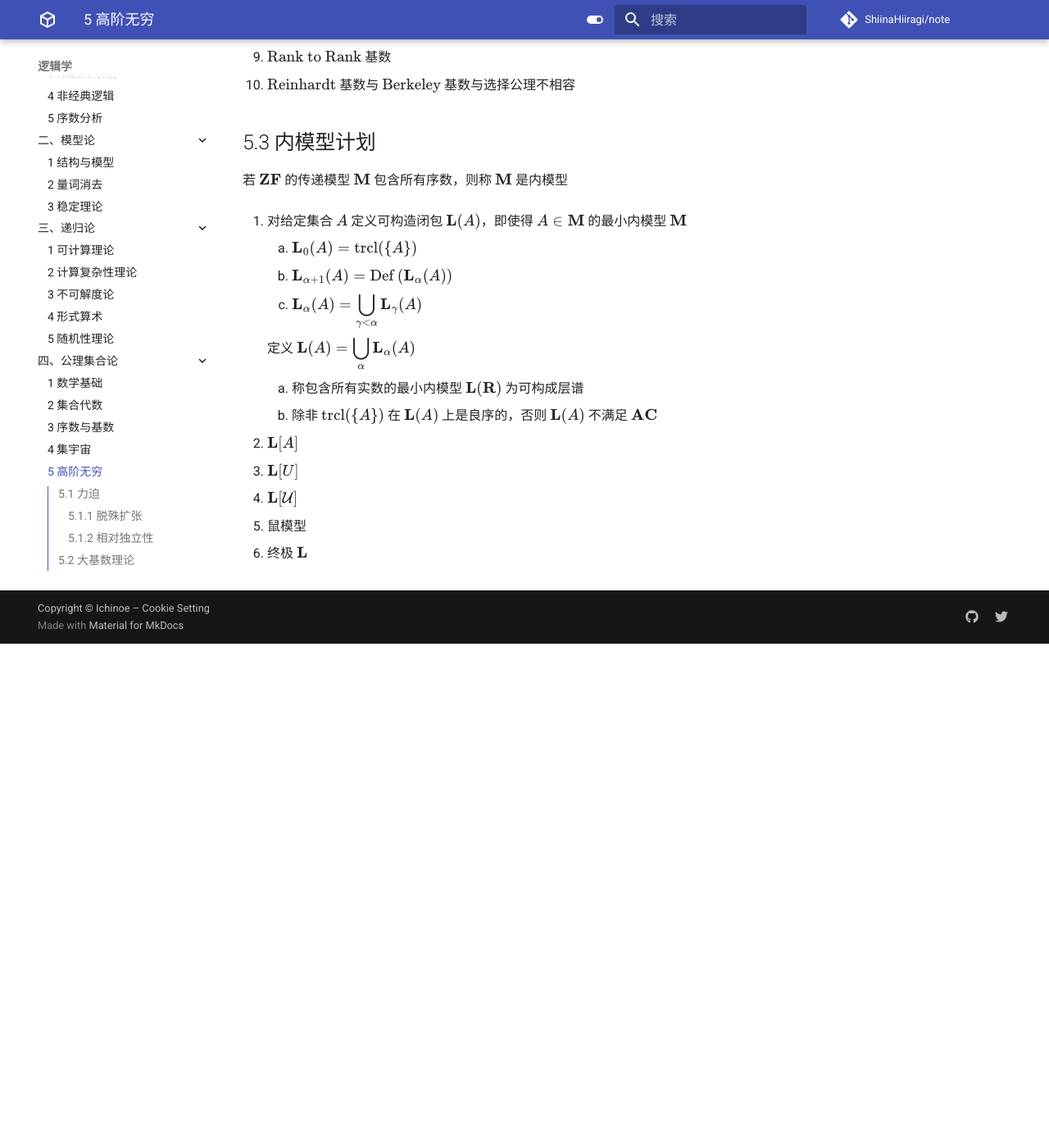
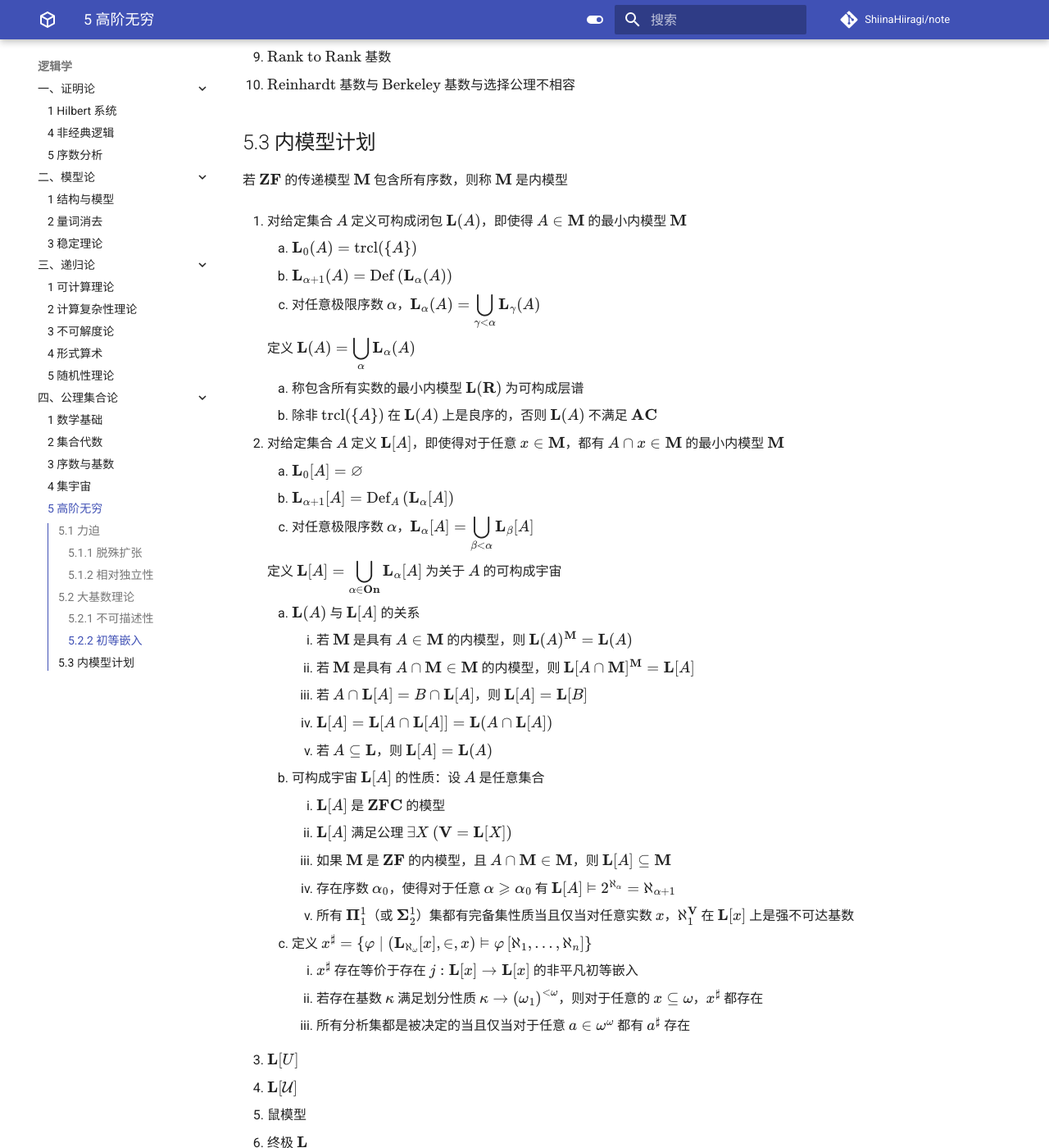
Before and after one commit to ShiinaHiiragi/note, an MkDocs documentation site: the page built from docs/logic/set/card.md, in a window 1280 px wide and 1400 px high, scrolled down 6023 px. Shown: the whole window at 82% size. Built offline with MkDocs 1.6.1 and Material for MkDocs 9.7.7, drawn with Linux system fonts in a browser that asks for light colours; comment, search, counter and statistics services are not loaded; before the commit the page ends 6808 px from its top, so only the background shows below that; some of the changed text lies outside the part shown.

Commit message:
add L[A]

```diff
--- a/docs/logic/set/card.md
+++ b/docs/logic/set/card.md
@@ -107,11 +107,11 @@
         2. 对任意 $n < \omega$ 与 $\lambda < \kappa$，都有 $\kappa \rightarrow(\kappa)_{\lambda}^{n}$
         3. $\kappa$ 是不可达的，且具有树性质，即每个高度为 $\kappa$ 且层数基数小于 $\kappa$ 的树都有一个基数为 $\kappa$ 的分支
         4. $\kappa$ 是不可达的，且 $\mathscr{L}_{\kappa, \kappa}$（或 $\mathscr{L}_{\kappa, \omega}$）具有弱紧致性，即对于 $\mathscr{L}_{\kappa, \kappa}$（或 $\mathscr{L}_{\kappa, \omega}$）的任意一组语句 $\Sigma$，满足 $|\Sigma| \leqslant \kappa$，且对于每个 $S \subseteq \Sigma \wedge |S|<\kappa$ 的 $S$ 都有模型，则 $\Sigma$ 也有模型
-    2. $\text{Erd}\ddot{\mathrm{o}}\text{s}$ 基数 $\eta_{\alpha}$：使得 $\kappa \rightarrow(\alpha)^{<\omega}$ 的最小 $\kappa$，即对于任意 $n < \omega$ 都有 $\kappa \rightarrow(\alpha)^{n}$
+    2. $\text{Erd}\ddot{\mathrm{o}}\text{s}$ 基数 $\eta_{\alpha}$：满足划分性质 $\kappa \rightarrow(\alpha)^{<\omega}$ 的最小基数 $\kappa$
         1. 对于任意的 $\kappa<\eta_{\alpha}$，都有 $\eta_{\alpha} \rightarrow(\alpha)_{\kappa}^{<\omega}$
         2. 所有的 $\text{Erd}\ddot{\mathrm{o}}\text{s}$ 基数 $\eta_{\alpha}$ 都是不可达基数，且若 $\alpha<\beta$，则 $\eta_{\alpha}<\eta_{\beta}$
         3. $\eta_{\omega}$ 的存在与 $\mathbf{V} = \mathbf{L}$ 一致；但 $\eta_{\omega_1}$ 的存在与 $\mathbf{V} = \mathbf{L}$ 不一致，此时 $\mathbf{L}$ 中只有有限个实数
-    3. $\text{Ramsey}$ 基数：满足划分性质 $\kappa \rightarrow(\kappa)^{<\omega}$ 的基数，即对于任意 $n < \omega$ 都有 $\kappa \rightarrow(\kappa)^{n}$
+    3. $\text{Ramsey}$ 基数：满足划分性质 $\kappa \rightarrow(\kappa)^{<\omega}$ 的基数 $\kappa$
         1. 若存在 $\text{Ramsey}$ 基数，则 $\mathbf{L}$ 中只有有限个实数
         2. 若存在 $\text{Ramsey}$ 基数 $\kappa$，设 $\lambda$ 是小于 $\kappa$ 的无穷级数，则 $|\mathcal P^{\mathbf{L}}(\lambda)| = \lambda$
 3. 不可描述基数：设 $\kappa$ 是基数，若对任意新增到集合论语言的谓词 $U \subseteq V_{\kappa}$ 与使得 $\left(V_{\kappa}, \in, U\right) \vDash \sigma$ 成立的 $\Pi_{n}^{m}$（或 $\Sigma_{n}^{m}$）语句 $\sigma$，都存在 $\alpha<\kappa$，使得 $\left(V_{\alpha}, \in, U \cap V_{\alpha}\right) \vDash \sigma$，则称 $\kappa$ 是 $\Pi_{n}^{m}-$不可描述的（或 $\Sigma_{n}^{m}-$不可描述的）
@@ -161,17 +161,39 @@
 ## 5.3 内模型计划
 若 $\mathbf{ZF}$ 的传递模型 $\mathbf{M}$ 包含所有序数，则称 $\mathbf{M}$ 是内模型
 
-1. 对给定集合 $A$ 定义可构造闭包 $\mathbf{L}(A)$，即使得 $A \in \mathbf{M}$ 的最小内模型 $\mathbf{M}$
+1. 对给定集合 $A$ 定义可构成闭包 $\mathbf{L}(A)$，即使得 $A \in \mathbf{M}$ 的最小内模型 $\mathbf{M}$
     1. $\mathbf{L}_{0}(A)=\operatorname{trcl}(\{A\})$
     2. $\mathbf{L}_{\alpha+1}(A)=\operatorname{Def}\left(\mathbf{L}_{\alpha}(A)\right)$
-    3. $\mathbf{L}_{\alpha}(A)={\displaystyle \bigcup_{\gamma<\alpha} \mathbf{L}_{\gamma}(A)}$
+    3. 对任意极限序数 $\alpha$，$\mathbf{L}_{\alpha}(A)={\displaystyle \bigcup_{\gamma<\alpha} \mathbf{L}_{\gamma}(A)}$
 
     定义 $\mathbf{L}(A)={\displaystyle \bigcup_{\alpha} \mathbf{L}_{\alpha}(A)}$
 
     1. 称包含所有实数的最小内模型 $\mathbf{L}(\mathbf{R})$ 为可构成层谱
     2. 除非 $\operatorname{trcl}(\{A\})$ 在 $\mathbf{L}(A)$ 上是良序的，否则 $\mathbf{L}(A)$ 不满足 $\mathbf{AC}$
 
-2. $\mathbf L[A]$
+2. 对给定集合 $A$ 定义 $\mathbf{L}[A]$，即使得对于任意 $x \in \mathbf{M}$，都有 $A \cap x \in \mathbf{M}$ 的最小内模型 $\mathbf{M}$
+    1. $\mathbf{L}_{0}[A]=\varnothing$
+    2. $\mathbf{L}_{\alpha+1}[A]=\operatorname{Def}_{A}\left(\mathbf{L}_{\alpha}[A]\right)$
+    3. 对任意极限序数 $\alpha$，$\mathbf{L}_{\alpha}[A]={\displaystyle \bigcup_{\beta<\alpha} \mathbf{L}_{\beta}[A]}$
+
+    定义 $\mathbf{L}[A]={\displaystyle \bigcup_{\alpha \in \mathbf{On}} \mathbf{L}_{\alpha}[A]}$ 为关于 $A$ 的可构成宇宙
+
+    1. $\mathbf{L}(A)$ 与 $\mathbf{L}[A]$ 的关系
+        1. 若 $\mathbf{M}$ 是具有 $A \in \mathbf{M}$ 的内模型，则 $\mathbf{L}(A)^{\mathbf{M}}=\mathbf{L}(A)$
+        2. 若 $\mathbf{M}$ 是具有 $A \cap \mathbf{M} \in \mathbf{M}$ 的内模型，则 $\mathbf{L}[A \cap \mathbf{M}]^{\mathbf{M}}=\mathbf{L}[A]$
+        3. 若 $A \cap \mathbf{L}[A]=B \cap \mathbf{L}[A]$，则 $\mathbf{L}[A]=\mathbf{L}[B]$
+        4. $\mathbf{L}[A]=\mathbf{L}[A \cap \mathbf{L}[A]]=\mathbf{L}(A \cap \mathbf{L}[A])$
+        5. 若 $A \subseteq \mathbf{L}$，则 $\mathbf{L}[A]=\mathbf{L}(A)$
+    2. 可构成宇宙 $\mathbf{L}[A]$ 的性质：设 $A$ 是任意集合
+        1. $\mathbf{L}[A]$ 是 $\mathbf{ZFC}$ 的模型
+        2. $\mathbf{L}[A]$ 满足公理 $\exists X \ (\mathbf{V}=\mathbf{L}[X])$
+        3. 如果 $\mathbf{M}$ 是 $\mathbf{ZF}$ 的内模型，且 $A \cap \mathbf{M} \in \mathbf{M}$，则 $\mathbf{L}[A] \subseteq \mathbf{M}$
+        4. 存在序数 $\alpha_{0}$，使得对于任意 $\alpha \geqslant \alpha_{0}$ 有 $\mathbf{L}[A] \vDash 2^{\aleph_{\alpha}}=\aleph_{\alpha+1}$
+        5. 所有 $\boldsymbol{\Pi}_{1}^{1}$（或 $\boldsymbol{\Sigma}_{2}^{1}$）集都有完备集性质当且仅当对任意实数 $x$，$\aleph_{1}^{\mathbf V}$ 在 $\mathbf{L}[x]$ 上是强不可达基数
+    3. 定义 $x^{\sharp}=\left\{\varphi\mid\left(\mathbf{L}_{\aleph_{\omega}}[x], \in, x\right) \vDash \varphi\left[\aleph_{1}, \ldots, \aleph_{n}\right]\right\}$
+        1. $x^{\sharp}$ 存在等价于存在 $j: \mathbf{L}[x] \rightarrow \mathbf{L}[x]$ 的非平凡初等嵌入
+        2. 若存在基数 $\kappa$ 满足划分性质 $\kappa \to \left(\omega_{1}\right)^{<\omega}$，则对于任意的 $x \subseteq \omega$，$x^{\sharp}$ 都存在
+        3. 所有分析集都是被决定的当且仅当对于任意 $a \in \omega^{\omega}$ 都有 $a^{\sharp}$ 存在
 
 3. $\mathbf L[U]$
 
```
Also changed, not shown: other parts of docs/logic/set/card.md (+1 -1 lines), docs/logic/rec/arith.md (+2 -1 lines), docs/logic/set/univ.md (+1 -0 lines).
